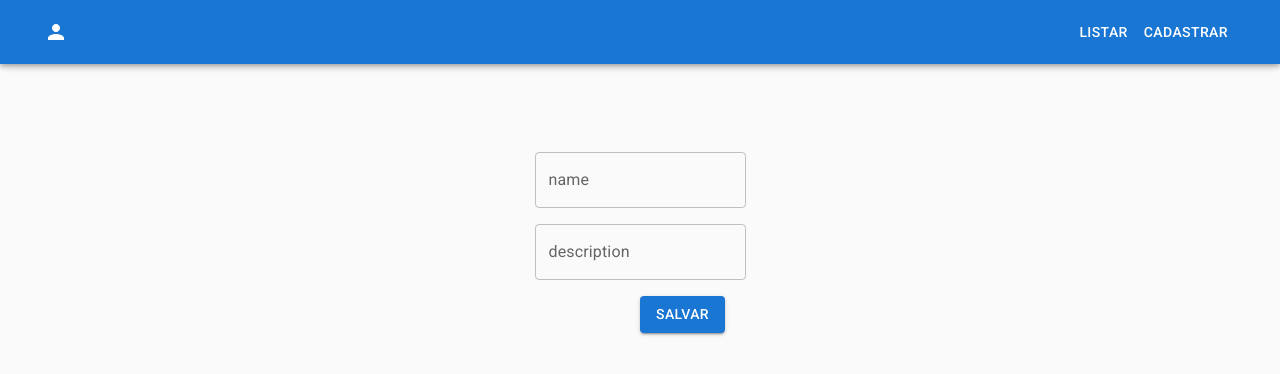
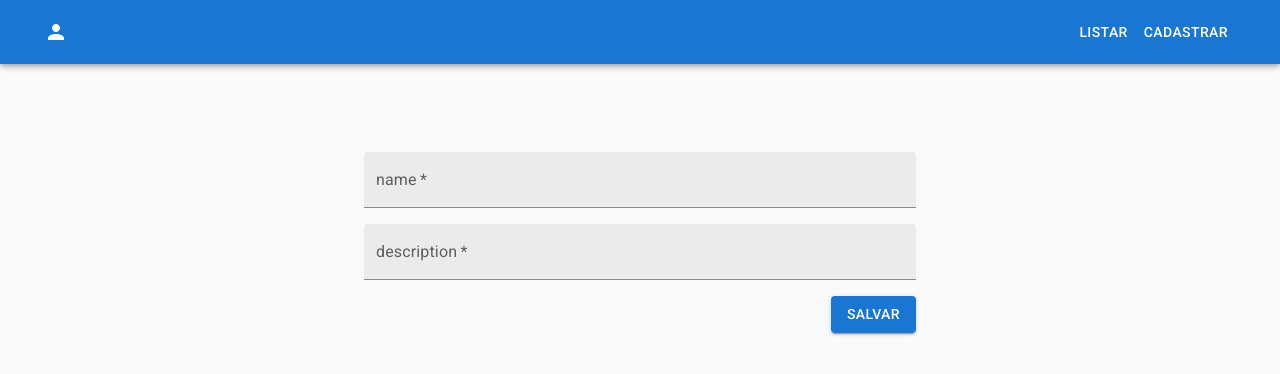
Before and after one commit to igordreher/beers, a React (Create React App) app: page /add in a window 1280 px wide. Shown: the top 374 px of the page. Built offline with nearby package versions, Linux system fonts and the light colour scheme.

Commit message:
Align register page

```diff
--- a/src/pages/Register.tsx
+++ b/src/pages/Register.tsx
@@ -1,13 +1,17 @@
-import { TextField } from "@mui/material";
+import { Container, TextField } from "@mui/material";
 import React, { ChangeEvent, useState } from "react";
 import styled from "styled-components";
 import { Grid, Button } from "@mui/material";
 import { useAppDispatch } from "../redux/hooks";
 import { addBeer } from "../redux/beerSlice";
 
-const Content = styled(Grid)`
+const Content = styled(Container)`
   padding-top: 10vh;
   margin: auto;
+`;
+
+const Input = styled(TextField)`
+  /* width: inherit; */
 `;
 
 function Register() {
@@ -28,22 +32,34 @@ function Register() {
   };
 
   return (
-    <Content container alignItems="center" spacing={2} direction="column">
+    <Content maxWidth="sm">
+      <Grid container alignItems="center" spacing={2}>
         <Grid item xs={12}>
-        <TextField name="name" label="name" onChange={handleNameChange} />
+          <Input
+            name="name"
+            label="name"
+            variant="filled"
+            required
+            fullWidth
+            onChange={handleNameChange}
+          />
         </Grid>
         <Grid item xs={12}>
-        <TextField
+          <Input
             name="description"
             label="description"
+            variant="filled"
+            fullWidth
+            required
             onChange={handleDescChange}
           />
         </Grid>
-      <Grid item xs={12} sm container direction="row-reverse">
-        <Grid item xs={6}>
+        <Grid item container direction="row-reverse">
+          <Grid item>
             <Button variant="contained" onClick={handleSubmit}>
               Salvar
             </Button>
+          </Grid>
         </Grid>
       </Grid>
     </Content>
```
Lines whose indentation alone changed are shown as unchanged.
